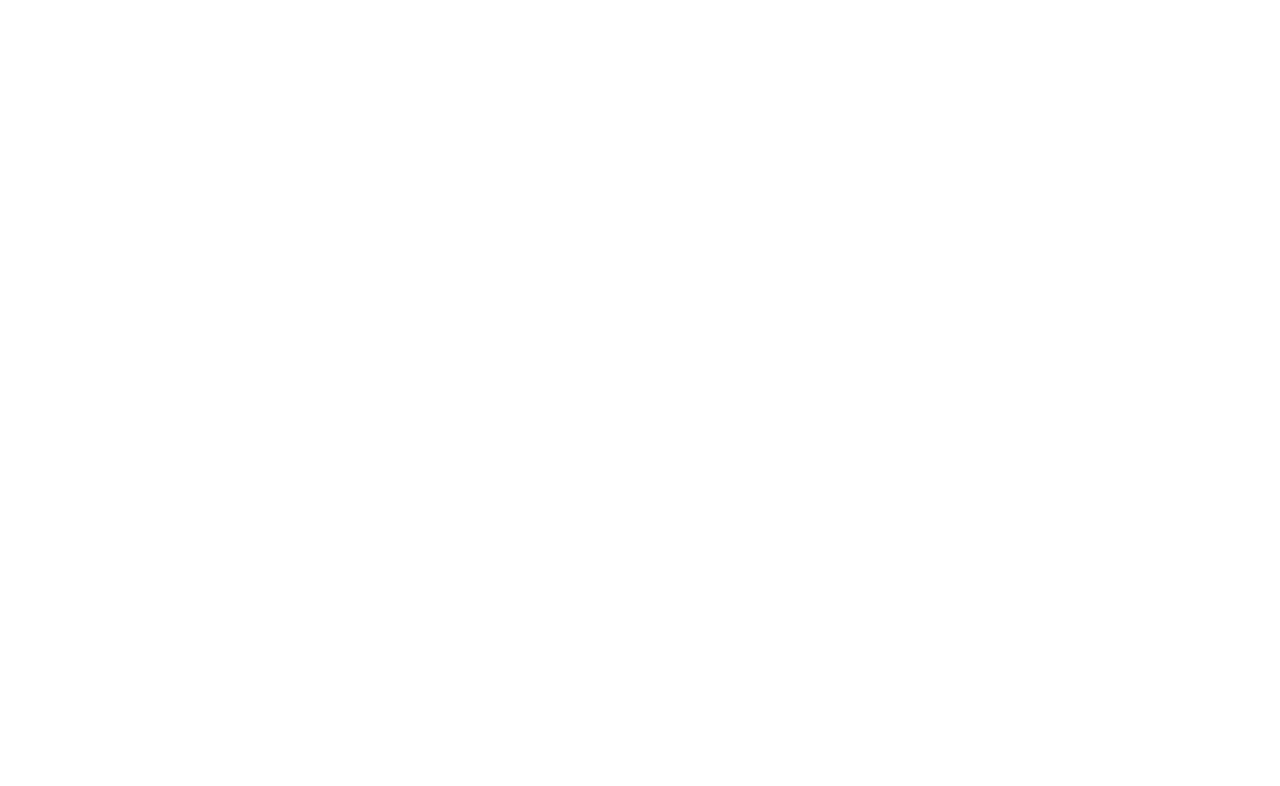
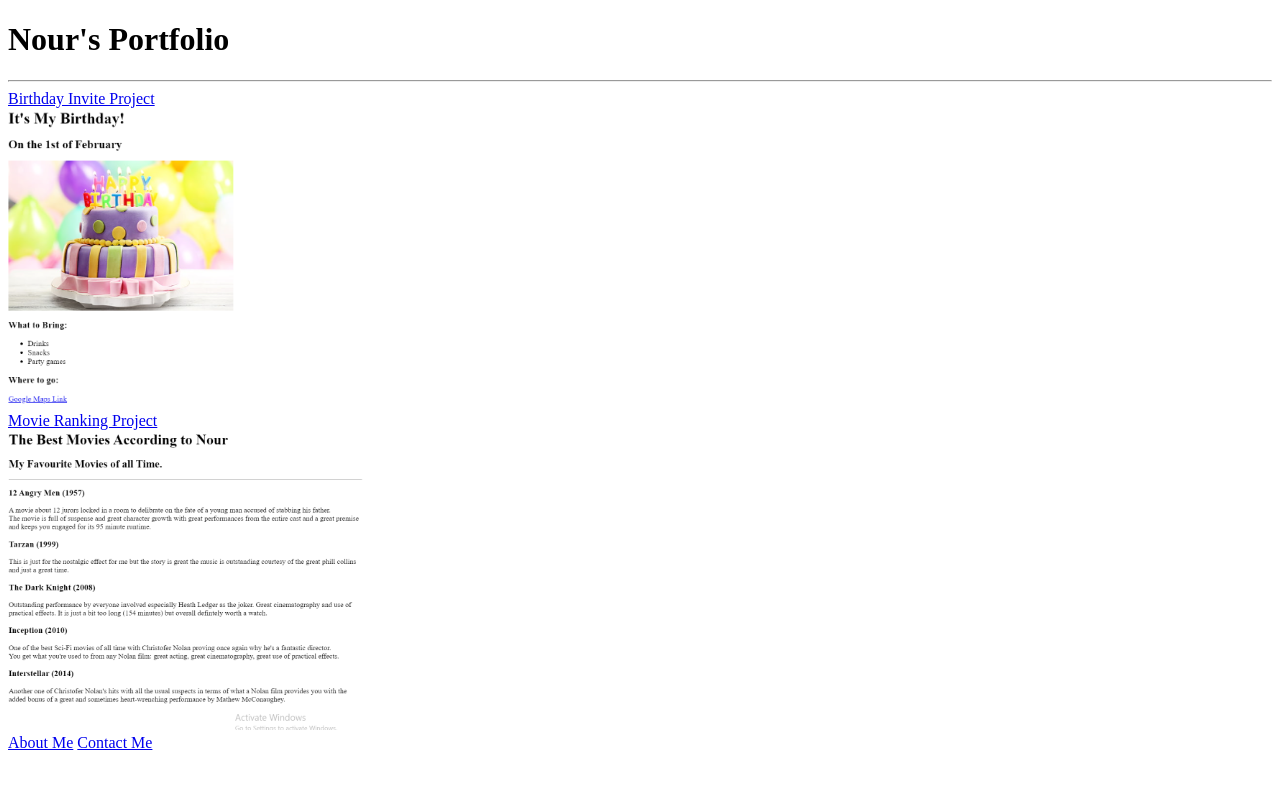
Before and after one commit to NourElRefai/HTML-Portfolio, a plain HTML site: page index.html in a window 1280 px wide. Drawn offline with Linux system fonts and the light colour scheme.

Commit message:
Add files via upload

```diff
--- a/index.html
+++ b/index.html
@@ -1,4 +1,21 @@
 <!-- TODO 1: Create the HTML Boilerplate -->
+<!DOCTYPE HTML>
+<HTML lang="en">
+    <head>
+        <meta charset="UTF-8">
+        <title>My Portfolio</title>
+    </head>
+    <body>
+        <h1>Nour's Portfolio </h1>
+        <hr/>
+         <a href="./public/index.html">Birthday Invite Project</a> <br/>
+         <img src="./assets/images/my birthday invite.png" height=300/><br/>
+         <a href="./public/Top 5.html">Movie Ranking Project</a><br/>
+         <img src="./assets/images/my movie ranking.png" height="300"/><br/>
+         <a href="./public/about.html">About Me</a>
+         <a href="./public/contact.html">Contact Me</a>
+    </body>
+</HTML>
 
 <!-- TODO 2: Add Your previous projects' HTML into the public folder -->
 
```
